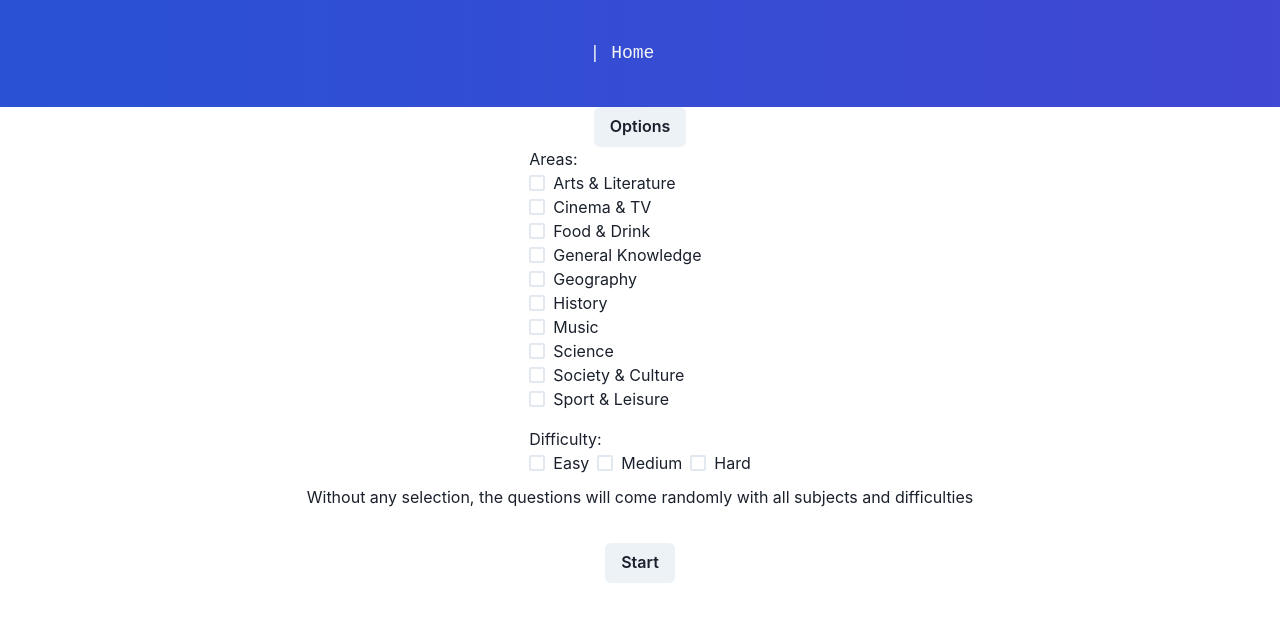
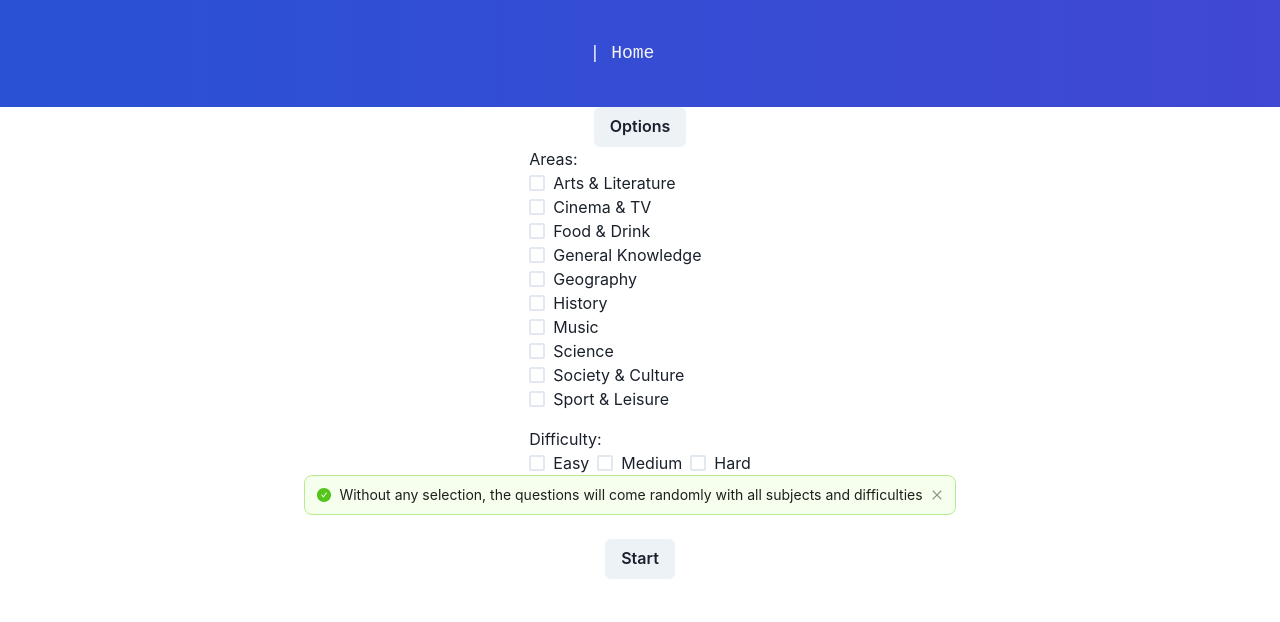
Before and after one commit to jonaszeferino/trivia, a Next.js app: page / in a window 1280 px wide. Shown: the top 622 px of the page. Built offline with nearby package versions, Linux system fonts and the light colour scheme.

Commit message:
select options inactive after pick - done

```diff
--- a/package.json
+++ b/package.json
@@ -13,6 +13,7 @@
     "@chakra-ui/react": "^2.8.1",
     "@emotion/react": "^11.11.1",
     "@emotion/styled": "^11.11.0",
+    "antd": "^5.9.1",
     "date-fns": "^2.29.3",
     "date-fns-tz": "^1.3.7",
     "framer-motion": "^10.16.4",
--- a/pages/index.js
+++ b/pages/index.js
@@ -11,6 +11,7 @@ import {
   ChakraProvider,
   Center,
 } from "@chakra-ui/react";
+import { Alert, Space } from "antd";
 
 export default function Reservations() {
   const [answers, setAnswers] = useState({ questions: [] });
@@ -26,7 +27,7 @@ export default function Reservations() {
   const [totalWrongQuestions, setTotalWrongQuestions] = useState(0);
   const [totalCorrectQuestions, setTotalCorrectQuestions] = useState(0);
   const [selectedCategories, setSelectedCategories] = useState([]);
-  const [isEnabled, setIsEnabled] = useState(false);
+  const [isDisabled, setisDisabled] = useState(false);
   const [currentQuestion, setCurrentQuestion] = useState(null);
   const [isClickedA, setIsClickedA] = useState("");
   const [isClickedB, setIsClickedB] = useState("");
@@ -36,11 +37,13 @@ export default function Reservations() {
   const [firstTime, setFirstTime] = useState(true);
 
   const [showCategoryOptions, setShowCategoryOptions] = useState(true);
+  const [hasAnswered, setHasAnswered] = useState(false);
 
   const toggleCategoryOptions = () => setShowCategoryOptions((prev) => !prev);
 
+  console.log(isDisabled);
+
   const apiCall = () => {
-    setIsEnabled(false);
     setIsClickedA("");
     setIsClickedB("");
     setIsClickedC("");
@@ -106,8 +109,8 @@ export default function Reservations() {
   }, [answers]);
 
   function getResultAnswer(recebido, questao) {
+    setisDisabled(true);
     if (recebido === answers.questions[0]?.correctAnswer) {
-      setIsEnabled(true);
       setResultsAnswer(
         <span
           style={{
@@ -123,7 +126,6 @@ export default function Reservations() {
       );
       setTotalCorrectQuestions(totalCorrectQuestions + 1);
     } else {
-      setIsEnabled(true);
       setResultsAnswer(
         <span
           style={{
@@ -140,10 +142,6 @@ export default function Reservations() {
       );
       setTotalWrongQuestions(totalWrongQuestions + 1);
     }
-  }
-
-  function handleSelectAnswer(answer) {
-    setSelectedAnswer(answer);
   }
 
   const categoryOptions = [
@@ -164,6 +162,8 @@ export default function Reservations() {
     { name: "medium", displayName: "Medium" },
     { name: "hard", displayName: "Hard" },
   ];
+
+
 
   return (
     <div>
@@ -240,10 +240,22 @@ export default function Reservations() {
         </Center>
       </ChakraProvider>
       <Center>
-        <Text style={{ margin: "10px" }}>
-          Without any selection, the questions will come randomly with all
-          subjects and difficulties
-        </Text>
+        <Space
+          direction="vertical"
+          style={{
+            magin: "10px",
+          }}
+        >
+          <Alert
+            message="Without any selection, the questions will come randomly with all
+            subjects and difficulties"
+            type="success"
+            showIcon
+            closable
+          />
+        </Space>
+
+        <Text style={{ margin: "10px" }}></Text>
       </Center>
 
       <br />
@@ -258,6 +270,7 @@ export default function Reservations() {
                 setTotalQuestions(0);
                 setTotalCorrectQuestions(0);
                 setTotalWrongQuestions(0);
+                setisDisabled(false);
               }}
             >
               Start
@@ -265,7 +278,12 @@ export default function Reservations() {
           </Center>
           <Center>
             {!firstTime && (
-              <Button onClick={apiCall} colorScheme="blue" disabled={true}>
+              <Button
+                onClick={() => {
+                  apiCall(), setisDisabled(false);
+                }}
+                colorScheme="blue"
+              >
                 Next Question
               </Button>
             )}
@@ -288,8 +306,9 @@ export default function Reservations() {
                       onClick={() => {
                         getResultAnswer(shuffledAnswers[0], "A");
                         setIsClickedA("#0070f3");
+
                       }}
-                      disabled={isEnabled}
+                      isDisabled={isDisabled}
                     >
                       A
                     </Button>{" "}
@@ -299,7 +318,7 @@ export default function Reservations() {
                         getResultAnswer(shuffledAnswers[0], "A");
                         setIsClickedA("#0070f3");
                       }}
-                      disabled={isEnabled}
+                      isDisabled={isDisabled}
                     >
                       {shuffledAnswers[0]}
                     </Button>{" "}
@@ -311,7 +330,7 @@ export default function Reservations() {
                         getResultAnswer(shuffledAnswers[1], "B");
                         setIsClickedB("#0070f3");
                       }}
-                      disabled={isEnabled}
+                      isDisabled={isDisabled}
                     >
                       B
                     </Button>{" "}
@@ -321,7 +340,8 @@ export default function Reservations() {
                         getResultAnswer(shuffledAnswers[1], "B");
                         setIsClickedB("#0070f3");
                       }}
-                      disabled={isEnabled}
+                      isDisabled={isDisabled}
+
                     >
                       {shuffledAnswers[1]}
                     </Button>{" "}
@@ -333,7 +353,7 @@ export default function Reservations() {
                         getResultAnswer(shuffledAnswers[2], "C");
                         setIsClickedC("#0070f3");
                       }}
-                      disabled={isEnabled}
+                      isDisabled={isDisabled}
                     >
                       C
                     </Button>{" "}
@@ -343,7 +363,7 @@ export default function Reservations() {
                         getResultAnswer(shuffledAnswers[2], "C");
                         setIsClickedC("#0070f3");
                       }}
-                      disabled={isEnabled}
+                      isDisabled={isDisabled}
                     >
                       {shuffledAnswers[2]}
                     </Button>{" "}
@@ -355,7 +375,7 @@ export default function Reservations() {
                         getResultAnswer(shuffledAnswers[3], "D");
                         setIsClickedD("#0070f3");
                       }}
-                      disabled={isEnabled}
+                      isDisabled={isDisabled}
                     >
                       D
                     </Button>{" "}
@@ -365,7 +385,7 @@ export default function Reservations() {
                         getResultAnswer(shuffledAnswers[3], "D");
                         setIsClickedD("#0070f3");
                       }}
-                      disabled={isEnabled}
+                      isDisabled={isDisabled}
                     >
                       {shuffledAnswers[3]}
                     </Button>{" "}
```
Also changed, not shown: 2 other files (tests, documents, lock files or other folders).
